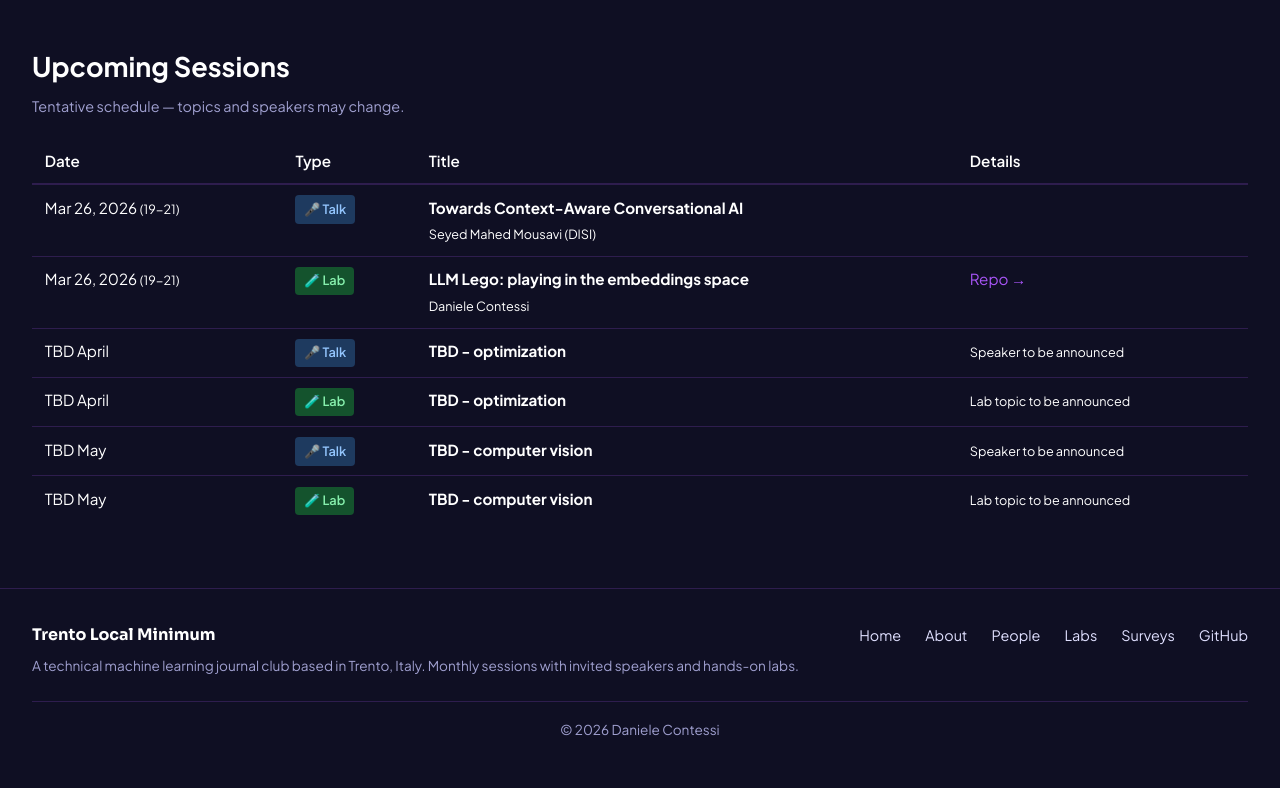
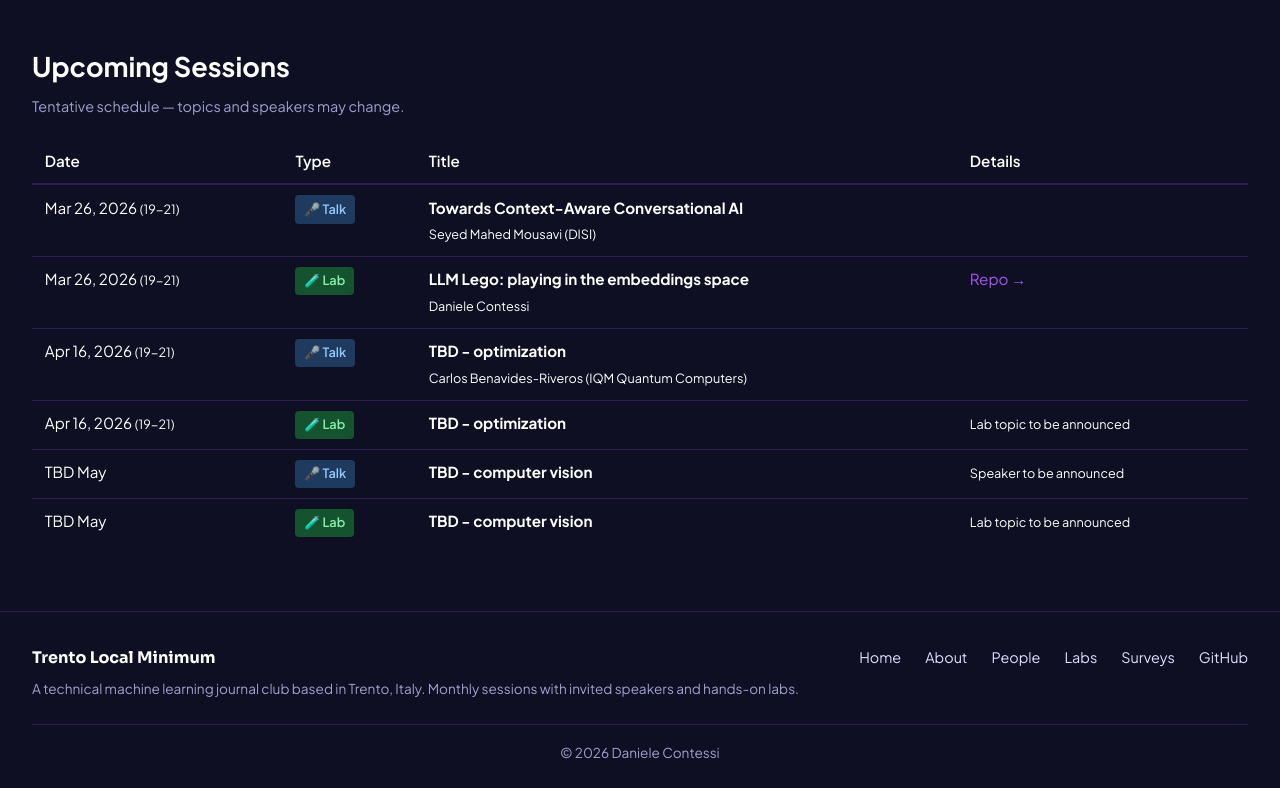
Before and after one commit to contessid/tlm-site, a Jekyll site: the page built from index.md, in a window 1280 px wide and 900 px high, scrolled down 625 px, cut to the strip 112-900 px from the top of the window. Built offline with Jekyll 4.4.1, drawn with Linux system fonts in a browser that asks for light colours; before the commit the page ends 1502 px from its top, so only the background shows below that.

Commit message:
added carlos

```diff
--- a/_data/people.yml
+++ b/_data/people.yml
@@ -7,6 +7,12 @@ next_speakers:
     date: "2026-03-26"
     image: /assets/img/Mahed.jpeg
     linkedin: https://www.linkedin.com/in/mahedmousavi/
+
+  - name: "Carlos Benavides-Riveros"
+    affiliation: "IQM Quantum Computers"
+    talk: "TBD - optimization"
+    date: "2026-04-16"
+    image: /assets/img/Carlos.jpeg
 
 speakers:
   # Past invited speakers — add one entry per session
--- a/_data/upcoming.yml
+++ b/_data/upcoming.yml
@@ -23,17 +23,17 @@ sessions:
     speaker: "Daniele Contessi"
     # notes: "Lab topic to be announced"
 
-  - date: "TBD April"
-    # time: "19-21"
+  - date: 2026-04-16
+    time: "19-21"
     type: talk
     title: "TBD - optimization"
-    speaker: ""
+    speaker: "Carlos Benavides-Riveros (IQM Quantum Computers)"
     paper: ""
     paper_url: ""
-    notes: "Speaker to be announced"
+    notes: ""
 
-  - date: "TBD April"
-    # time: "19-21"
+  - date: 2026-04-16
+    time: "19-21"
     type: lab
     title: "TBD - optimization"
     repo_url: ""
```
Also changed, not shown: assets/img/Carlos.jpeg (added).
